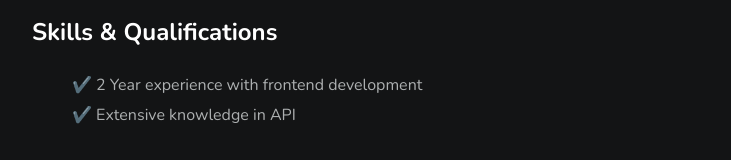
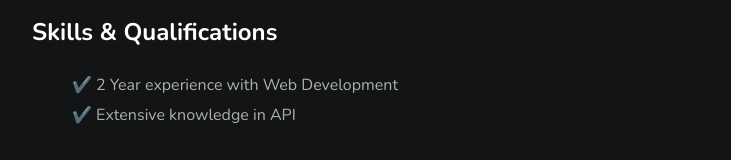
Before and after one commit to patoski716/my-website, a Next.js app: page / in a window 1280 px wide. Shown: the part 464-624 px from the top of the page, without its empty margins (274-1005 px from the left). Built offline with nearby package versions, Linux system fonts and the light colour scheme.

Commit message:
ready to deploy

```diff
--- a/pages/index.js
+++ b/pages/index.js
@@ -32,7 +32,7 @@ export default function Home() {
       <section className={styles.section}>
         <h2>Skills & Qualifications</h2>
         <ul id={styles.qualifications}>
-            <li>✔️ 2 Year experience with frontend development</li>
+            <li>✔️ 2 Year experience with Web Development</li>
             <li>✔️ Extensive knowledge in API</li>
         </ul>
       </section>
```
